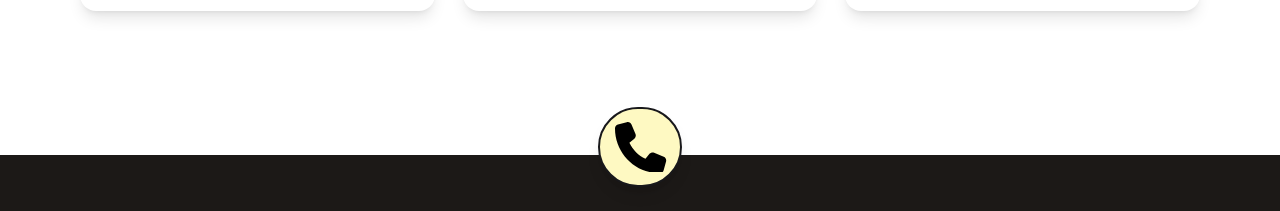
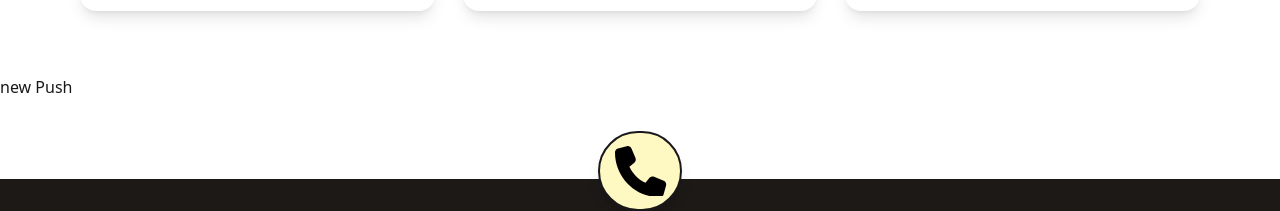
Before and after one commit to Rudra-Prashad-Shil/Italiano-Restaurant, a React (Vite) app: page / in a window 1280 px wide. Shown: the part 4714-4925 px from the top of the page. Built offline with nearby package versions, Linux system fonts and the light colour scheme.

Commit message:
new Line

```diff
--- a/src/App.jsx
+++ b/src/App.jsx
@@ -6,6 +6,7 @@ function App() {
     <>
       <Navbar></Navbar>
       <Home></Home>
+      <h1>new Push</h1>
       <Footer></Footer>
     </>
   )
```
